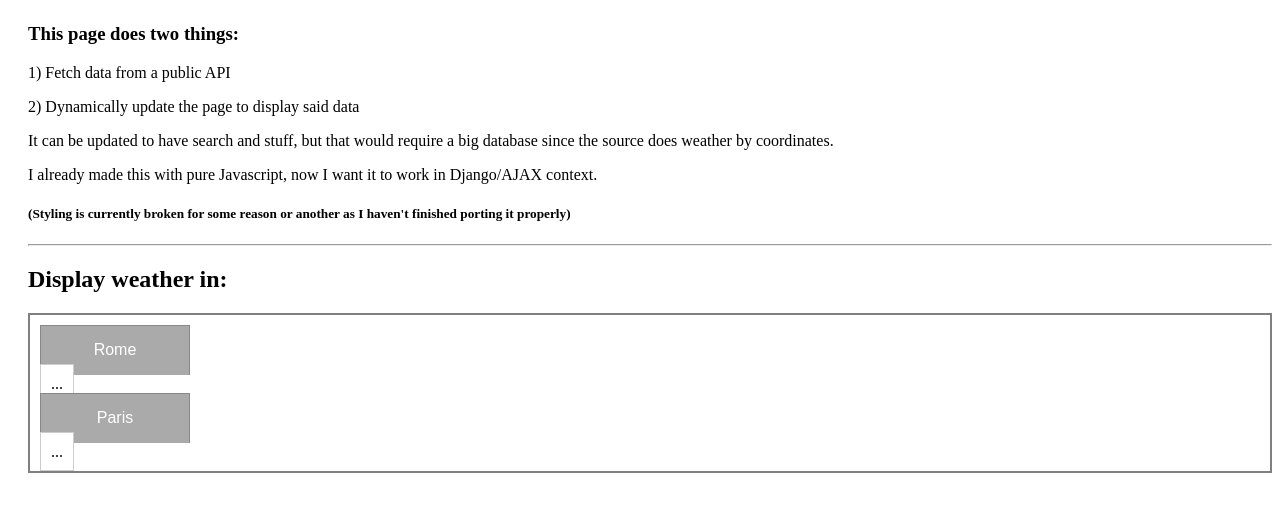
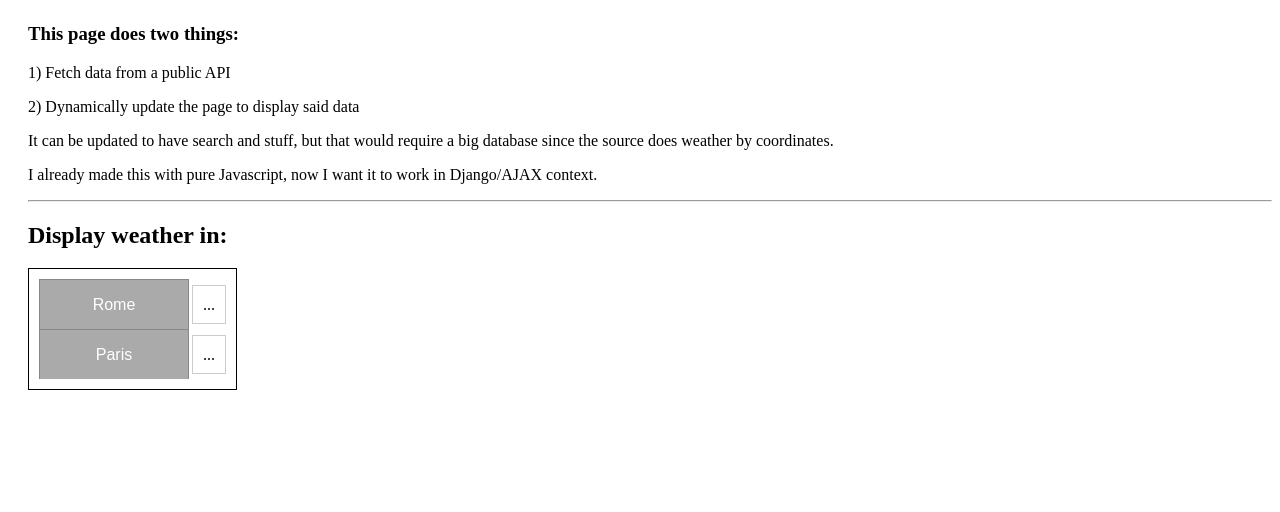
Before and after one commit to SirNotAWholeLot/misc, a Django app: page /weather_fetcher/ in a window 1280 px wide. Shown: the part 172-684 px from the top of the page. Run offline with Django 4.2, Linux system fonts and the light colour scheme; data comes from the database, SQL or seed files in the repository.

Commit message:
CSS updates

```diff
--- a/Django test project/base_app/templates/base_app/weather_fetcher.html
+++ b/Django test project/base_app/templates/base_app/weather_fetcher.html
@@ -14,7 +14,6 @@
     <p>2) Dynamically update the page to display said data</p>
     <p>It can be updated to have search and stuff, but that would require a big database since the source does weather by coordinates.</p>
     <p>I already made this with pure Javascript, now I want it to work in Django/AJAX context.</p>
-    <h5>(Styling is currently broken for some reason or another as I haven't finished porting it properly)</h5>
     <hr>
     <h2>Display weather in:</h2>
     <div id="cont_weather">
@@ -48,8 +47,8 @@
                     xhr.send();
                 }
             </script>
-            <div id="field_{{item.name}}">
-                <span class="p_city">...</span>
+            <div id="field_{{item.name}}" class="s_city">
+                <span>...</span>
             </div>
         </div>
         {% endfor %}
--- a/Django test project/static/css/main.css
+++ b/Django test project/static/css/main.css
@@ -22,9 +22,10 @@
     align-items: center;
 }
 #cont_weather {
-    border: 2px solid grey;
+    border: 1px solid black;
     padding: 10px 10px;
     margin: 0;
+    width: fit-content;
 }
 .l_city {display: block; zoom: 1; font-size: 12px;}
 .b_city {
@@ -40,7 +41,7 @@
 }
 .b_city:not(:last-child) {border-bottom: none;}
 .b_city:hover {background-color: #888888;}
-.p_city {
+.s_city {
     background-color: #ffffff;
     border: 1px solid #cccccc;
     color: black;
```
